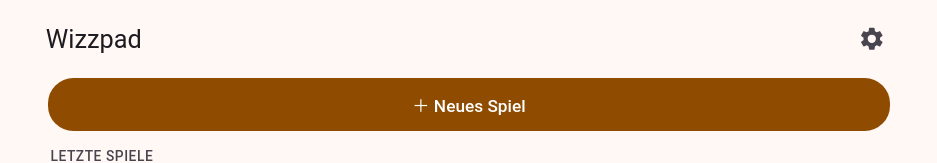
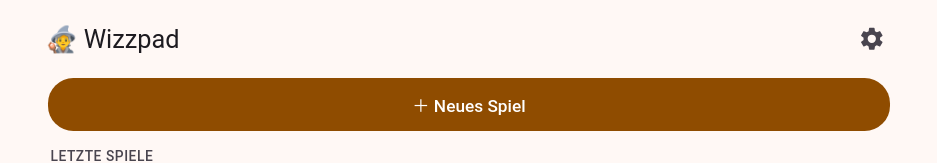
Before and after one commit to fj-gruenewald/wizzpad, a Svelte app: page / in a window 1280 px wide. Shown: the top 163 px of the page, without its empty margins (171-1108 px from the left). Built offline with nearby package versions, Linux system fonts and the light colour scheme.

Commit message:
Home: restore wizard emoji in front of the title (v0.3.13)
Co-Authored-By: Claude Opus 5.5 <noreply@anthropic.com>

```diff
--- a/package.json
+++ b/package.json
@@ -2,7 +2,7 @@
   "name": "wizzpad",
   "private": true,
   "license": "GPL-3.0-or-later",
-  "version": "0.3.12",
+  "version": "0.3.13",
   "type": "module",
   "scripts": {
     "dev": "vite --host 0.0.0.0",
--- a/src/screens/Home.svelte
+++ b/src/screens/Home.svelte
@@ -9,7 +9,7 @@
   const g = $derived(current());
   const recent = $derived([...app.games].filter((x) => x.end).sort((a, b) => b.start - a.start).slice(0, 4));
 </script>
-<div class="bar"><h1>Wizzpad</h1><button class="ib" onclick={() => go("settings")} aria-label={t("Einstellungen")}><svg viewBox="0 0 24 24" aria-hidden="true"><path d="M19.14 12.94c.04-.3.06-.61.06-.94 0-.32-.02-.64-.07-.94l2.03-1.58a.49.49 0 0 0 .12-.61l-1.92-3.32a.49.49 0 0 0-.59-.22l-2.39.96c-.5-.38-1.03-.7-1.62-.94l-.36-2.54a.48.48 0 0 0-.48-.41h-3.84c-.24 0-.43.17-.47.41l-.36 2.54c-.59.24-1.13.57-1.62.94l-2.39-.96a.49.49 0 0 0-.59.22L2.74 8.87c-.12.21-.08.47.12.61l2.03 1.58c-.05.3-.09.63-.09.94s.02.64.07.94l-2.03 1.58a.49.49 0 0 0-.12.61l1.92 3.32c.12.22.37.29.59.22l2.39-.96c.5.38 1.03.7 1.62.94l.36 2.54c.05.24.24.41.48.41h3.84c.24 0 .44-.17.47-.41l.36-2.54c.59-.24 1.13-.56 1.62-.94l2.39.96c.22.08.47 0 .59-.22l1.92-3.32c.12-.22.07-.47-.12-.61zM12 15.6a3.6 3.6 0 1 1 0-7.2 3.6 3.6 0 0 1 0 7.2z"/></svg></button></div>
+<div class="bar"><h1>🧙 Wizzpad</h1><button class="ib" onclick={() => go("settings")} aria-label={t("Einstellungen")}><svg viewBox="0 0 24 24" aria-hidden="true"><path d="M19.14 12.94c.04-.3.06-.61.06-.94 0-.32-.02-.64-.07-.94l2.03-1.58a.49.49 0 0 0 .12-.61l-1.92-3.32a.49.49 0 0 0-.59-.22l-2.39.96c-.5-.38-1.03-.7-1.62-.94l-.36-2.54a.48.48 0 0 0-.48-.41h-3.84c-.24 0-.43.17-.47.41l-.36 2.54c-.59.24-1.13.57-1.62.94l-2.39-.96a.49.49 0 0 0-.59.22L2.74 8.87c-.12.21-.08.47.12.61l2.03 1.58c-.05.3-.09.63-.09.94s.02.64.07.94l-2.03 1.58a.49.49 0 0 0-.12.61l1.92 3.32c.12.22.37.29.59.22l2.39-.96c.5.38 1.03.7 1.62.94l.36 2.54c.05.24.24.41.48.41h3.84c.24 0 .44-.17.47-.41l.36-2.54c.59-.24 1.13-.56 1.62-.94l2.39.96c.22.08.47 0 .59-.22l1.92-3.32c.12-.22.07-.47-.12-.61zM12 15.6a3.6 3.6 0 1 1 0-7.2 3.6 3.6 0 0 1 0 7.2z"/></svg></button></div>
 <div class="main">
   {#if g}
     {@const r = g.rounds.length}{@const o = order(g, r)}{@const sc = totals(g)}{@const lead = [...g.players].sort((a, b) => sc[b] - sc[a])[0]}
```
